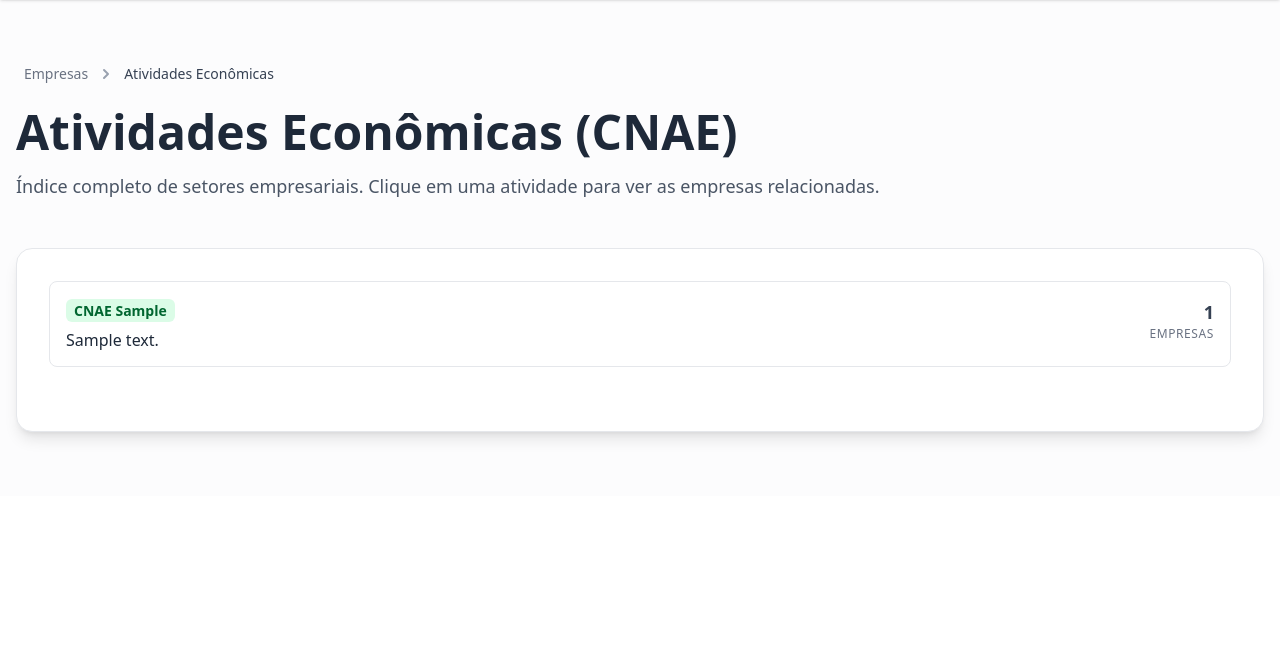
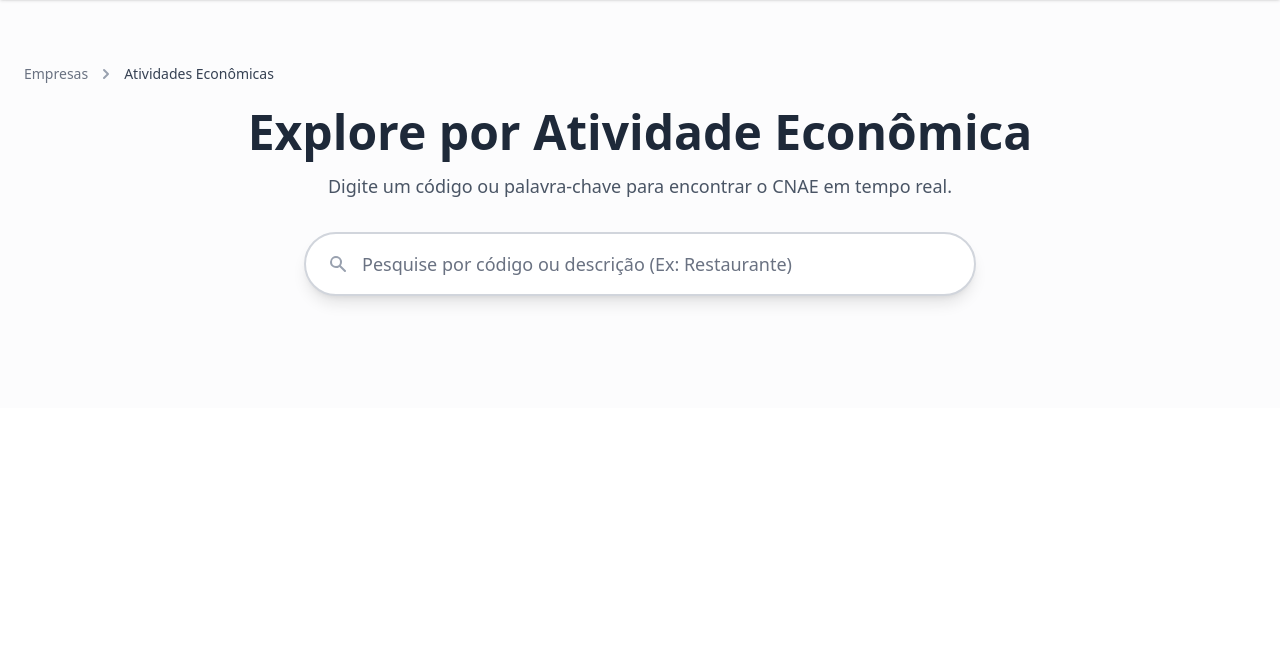
Before and after one commit to felipeiglesiasdev/consultarcnpjgratis-app, a Laravel app: template resources/views/pages/directory/atividades/cnae_list.blade.php in a window 1280 px wide. Shown: the part 80-752 px from the top of the page. Run offline with Laravel 12, Linux system fonts and the light colour scheme; the template is opened without the code that fills it: most values are stand-ins (such as "Sample title", 1, 10 or a date in 2020); style sheets or scripts are compiled from the project's sources; some libraries are stand-ins or nearby versions.

Commit message:
mais diretórios criados (atividades)

```diff
--- a/app/Models/Cnae.php
+++ b/app/Models/Cnae.php
@@ -21,7 +21,7 @@
     // RELACIONAMENTO 1-N
     public function estabelecimentos(): HasMany
     {
-        return $this->hasMany(Estabelecimento::class, 'cnae_fiscal_principal', 'codigo'); // RETORNA O RELACIONAMENTO
+        return $this->hasMany(Estabelecimento::class, 'cnae_fiscal_principal', 'codigo');
     }
 
     public function getCodigoFormatadoAttribute(): string
--- a/resources/views/components/directory/empresas/other-explorations.blade.php
+++ b/resources/views/components/directory/empresas/other-explorations.blade.php
@@ -53,4 +53,4 @@
             </a>
         </div>
     </div>
-</section>as
+</section>
--- a/resources/views/pages/directory/atividades/cnae_list.blade.php
+++ b/resources/views/pages/directory/atividades/cnae_list.blade.php
@@ -7,58 +7,94 @@
     ];
 @endphp
 
-@section('title', 'Lista de Atividades Econômicas (CNAE)')
-@section('description', 'Navegue por todas as atividades econômicas (CNAE) e encontre empresas por setor de atuação em todo o Brasil.')
+@section('title', 'Pesquisar Atividades Econômicas (CNAE)')
+@section('description', 'Pesquise em tempo real por código ou descrição da atividade econômica (CNAE) para encontrar empresas por setor.')
 
 @section('content')
 <div class="bg-gray-50/50">
-    <div class="container mx-auto px-4 py-12 md:py-16">
+    <div class="container mx-auto px-4 py-12 md:py-16"
+         {{-- Início do componente Alpine.js --}}
+         x-data='{
+             searchTerm: "",
+             allCnaes: {{ $allCnaes }},
+             get filteredCnaes() {
+                 if (this.searchTerm.length < 2) {
+                     return [];
+                 }
+                 return this.allCnaes.filter(
+                     cnae => cnae.descricao.toLowerCase().includes(this.searchTerm.toLowerCase()) ||
+                             cnae.codigo.toString().includes(this.searchTerm)
+                 );
+             }
+         }'>
 
         <x-directory.breadcrumbs :breadcrumbs="$breadcrumbs" />
 
-        {{-- Cabeçalho --}}
-        <div class="mb-12">
+        {{-- Cabeçalho e Input de Busca --}}
+        <div class="text-center mb-12">
             <h1 class="text-4xl lg:text-5xl font-extrabold text-gray-800">
-                Atividades Econômicas (CNAE)
+                Explore por Atividade Econômica
             </h1>
-            <p class="mt-4 text-lg text-gray-600">
-                Índice completo de setores empresariais. Clique em uma atividade para ver as empresas relacionadas.
+            <p class="mt-4 text-lg text-gray-600 max-w-2xl mx-auto">
+                Digite um código ou palavra-chave para encontrar o CNAE em tempo real.
             </p>
+
+            <div class="mt-8 max-w-2xl mx-auto relative">
+                {{-- Ícone de Lupa --}}
+                <div class="absolute inset-y-0 left-0 pl-6 flex items-center pointer-events-none">
+                    <svg class="h-5 w-5 text-gray-400" xmlns="http://www.w3.org/2000/svg" viewBox="0 0 20 20" fill="currentColor">
+                        <path fill-rule="evenodd" d="M8 4a4 4 0 100 8 4 4 0 000-8zM2 8a6 6 0 1110.89 3.476l4.817 4.817a1 1 0 01-1.414 1.414l-4.816-4.816A6 6 0 012 8z" clip-rule="evenodd" />
+                    </svg>
+                </div>
+                {{-- Input controlado pelo Alpine.js --}}
+                <input type="search" x-model.debounce.300ms="searchTerm"
+                       placeholder="Pesquise por código ou descrição (Ex: Restaurante)"
+                       class="w-full py-4 pl-14 pr-6 text-lg text-gray-800 placeholder-gray-500 bg-white border-2 border-gray-300 rounded-full shadow-lg focus:outline-none focus:ring-2 focus:ring-green-400 focus:border-transparent transition-all">
+            </div>
         </div>
 
-        {{-- Lista de CNAEs --}}
-        <div class="bg-white rounded-2xl shadow-lg p-6 md:p-8 border border-gray-200">
+        {{-- SEÇÃO DE RESULTADOS DA BUSCA (aparece quando o usuário digita) --}}
+        <div x-show="searchTerm.length >= 2" x-transition class="bg-white rounded-2xl shadow-lg p-6 md:p-8 border border-gray-200">
+            <h2 class="text-2xl font-bold text-gray-800 mb-6">
+                Resultados para: <span class="text-green-600" x-text="searchTerm"></span>
+            </h2>
             <div class="space-y-4">
-                @foreach($cnaes as $cnae)
-                    <a href="{{ route('empresas.cnae.show', ['codigo_cnae' => $cnae->codigo]) }}"
-                       class="block p-4 border border-gray-200 rounded-lg transition-all duration-200
-                              hover:border-[#7fdea0] hover:bg-green-50/30 hover:shadow-md group">
-
-                        <div class="flex flex-col sm:flex-row sm:items-start sm:justify-between">
+                {{-- Loop através dos resultados filtrados pelo Alpine.js --}}
+                <template x-for="cnae in filteredCnaes.slice(0, 50)" :key="cnae.codigo">
+                    <a :href="`{{ route('empresas.cnae.index') }}/${cnae.codigo}`" class="block p-4 border border-gray-200 rounded-lg hover:border-[#7fdea0] hover:bg-green-50/30 group">
+                        <div class="flex items-center justify-between">
                             <div class="flex-1 pr-4">
-                                <span class="text-sm font-semibold text-green-800 bg-green-100 rounded-md px-2 py-0.5">
-                                    CNAE {{ $cnae->codigo_formatado }}
-                                </span>
-                                <p class="mt-2 text-base text-gray-800 font-medium leading-tight group-hover:text-black">
-                                    {{ $cnae->descricao }}
-                                </p>
-                            </div>
-                            <div class="mt-3 sm:mt-0 text-left sm:text-right">
-                                <div class="text-lg font-bold text-gray-700">
-                                    {{ number_format($cnae->estabelecimentos_count, 0, ',', '.') }}
-                                </div>
-                                <div class="text-xs text-gray-500 uppercase tracking-wider">
-                                    empresas
-                                </div>
+                                <p class="text-base text-gray-800 font-medium" x-html="cnae.descricao.replace(new RegExp(searchTerm, 'gi'), `<span class='bg-yellow-200'>${searchTerm}</span>`)"></p>
+                                <span class="text-sm font-semibold text-gray-500" x-text="`CNAE: ${cnae.codigo}`"></span>
                             </div>
                         </div>
                     </a>
+                </template>
+                {{-- Mensagem se não houver resultados --}}
+                <div x-show="filteredCnaes.length === 0" class="text-center text-gray-500 py-12">
+                    <p>Nenhuma atividade encontrada com este termo.</p>
+                </div>
+            </div>
+        </div>
+
+        {{-- SEÇÃO DE DESTAQUES (aparece quando a busca está vazia) --}}
+        <div x-show="searchTerm.length < 2" x-transition>
+            <div class="text-center mb-10">
+                <h2 class="text-3xl font-bold text-gray-800">Principais Setores em Atividade no Brasil</h2>
+                <p class="mt-2 text-gray-600">As 3 atividades econômicas com o maior número de empresas ativas no país.</p>
+            </div>
+            <div class="grid grid-cols-1 lg:grid-cols-3 gap-8">
+                @foreach($topCnaes as $cnae)
+                    <a href="{{ route('empresas.cnae.show', ['codigo_cnae' => $cnae->codigo]) }}"
+                       class="block bg-white rounded-2xl shadow-lg p-8 border border-gray-200 text-center transition-all duration-300 hover:shadow-2xl hover:-translate-y-2 group">
+                        <span class="text-sm font-semibold text-green-800 bg-green-100 rounded-full px-4 py-1">CNAE {{ $cnae->codigo_formatado }}</span>
+                        <h3 class="mt-4 text-xl font-bold text-gray-900 group-hover:text-green-600 transition-colors h-24 flex items-center justify-center">{{ $cnae->descricao }}</h3>
+                        <div class="mt-6">
+                            <p class="text-4xl font-extrabold text-gray-800">{{ number_format($cnae->estabelecimentos_count, 0, ',', '.') }}</p>
+                            <p class="text-sm text-gray-500 uppercase tracking-wider mt-1">Empresas Ativas</p>
+                        </div>
+                    </a>
                 @endforeach
-            </div>
-
-            {{-- Paginação --}}
-            <div class="mt-8">
-                {{ $cnaes->links() }}
             </div>
         </div>
 
--- a/resources/views/pages/directory/empresas/index.blade.php
+++ b/resources/views/pages/directory/empresas/index.blade.php
@@ -11,11 +11,11 @@
             Explore o Mapa de Empresas do Brasil
         </h1>
 
-        <x-directory.states-section :estados="$estados" />
+        <x-directory.empresas.states-section :estados="$estados" />
 
-        <x-directory.cnaes-section :topCnaes="$topCnaes" />
+        <x-directory.empresas.cnaes-section :topCnaes="$topCnaes" />
 
-        <x-directory.other-explorations :status="$status" />
+        <x-directory.empresas.other-explorations :status="$status" />
 
 
     </div>
--- a/routes/web.php
+++ b/routes/web.php
@@ -21,13 +21,14 @@
 // O "Mapa do Site" navegável que você mencionou
 Route::get('/empresas', [DirectoryController::class, 'index'])->name('empresas.index');
 
+// Navegação por Atividade (CNAE)
+Route::get('/empresas/atividades', [DirectoryController::class, 'cnaeIndex'])->name('empresas.cnae.index');
+Route::get('/empresas/atividades/{codigo_cnae}', [DirectoryController::class, 'byCnae'])->name('empresas.cnae.show');
+
 // 1. Navegação Geográfica (Sua ideia principal)
 Route::get('/empresas/{uf}', [DirectoryController::class, 'byState'])->name('empresas.state');
 Route::get('/empresas/{uf}/{cidade_slug}', [DirectoryController::class, 'byCity'])->name('empresas.city');
 
-// Navegação por Atividade (CNAE)
-Route::get('/empresas/atividades', [DirectoryController::class, 'cnaeIndex'])->name('empresas.cnae.index');
-Route::get('/empresas/atividades/{codigo_cnae}', [DirectoryController::class, 'byCnae'])->name('empresas.cnae.show');
 
 // 3. Navegação por Status (Ativas, Baixadas, etc.)
 Route::get('/empresas/status/{status_slug}', [DirectoryController::class, 'byStatus'])->name('empresas.status');
```
Also changed, not shown: app/Http/Controllers/CnpjController.php (+9 -1 lines), app/Http/Controllers/DirectoryController.php (+44 -37 lines), resources/views/components/directory/empresas/cnaes-section.blade.php (+2 -6 lines), resources/views/pages/directory/atividades/cnae_show.blade.php (+30 -16 lines), resources/views/components/directory/empresas/states-section.blade.php (renamed from resources/views/components/directory/states-section.blade.php), 3 other files.
